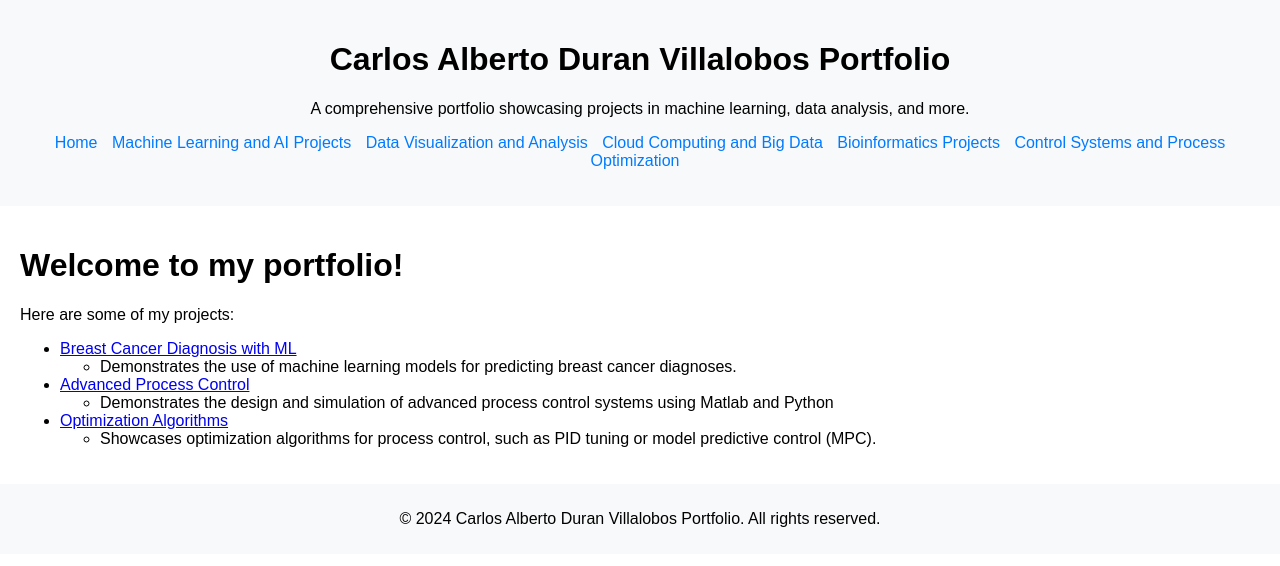
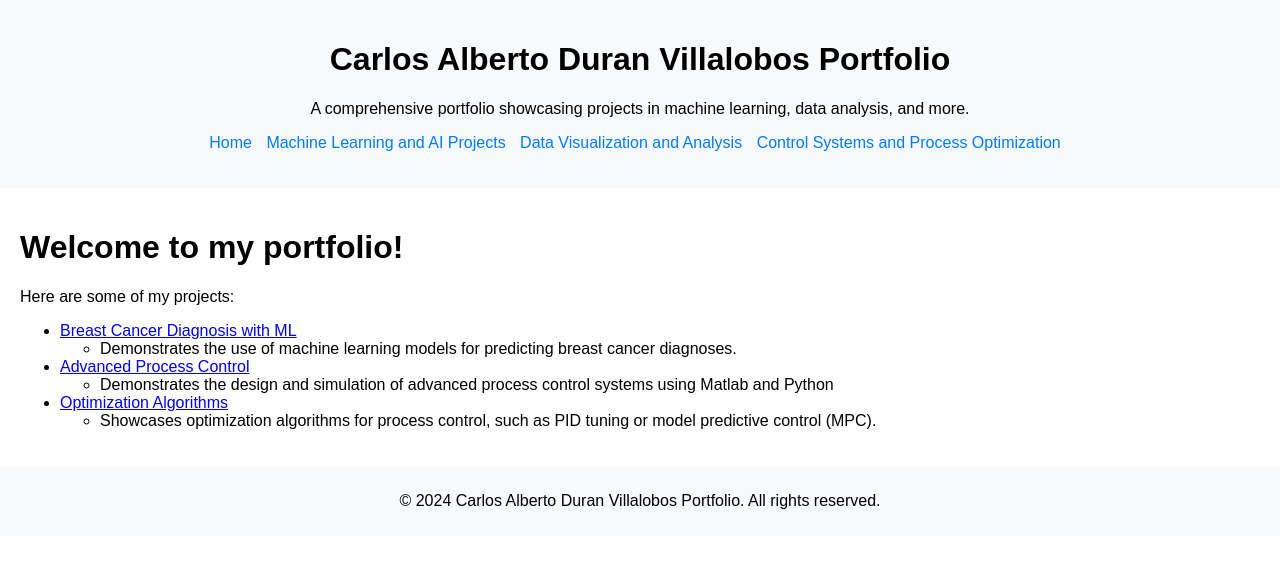
Before and after one commit to CarlosADuranVIllalobos/CarlosADuranVIllalobos.github.io, a Jekyll site: the page built from index.md, in a window 1280 px wide. Shown: the top 566 px of the page. Built offline with Jekyll 4.4.1, drawn with Linux system fonts in a browser that asks for light colours; some of the changed lines change nothing that is shown.

Commit message:
Update _config.yml

```diff
--- a/_config.yml
+++ b/_config.yml
@@ -12,9 +12,9 @@ nav:
     url: "/machine-learning/"
   - title: "Data Visualization and Analysis"
     url: "/data-visualization/"
-  - title: "Cloud Computing and Big Data"
-    url: "/cloud-computing/"
-  - title: "Bioinformatics Projects"
-    url: "/bioinformatics/"
+#  - title: "Cloud Computing and Big Data"
+#    url: "/cloud-computing/"
+#  - title: "Bioinformatics Projects"
+#    url: "/bioinformatics/"
   - title: "Control Systems and Process Optimization"
     url: "/control-systems/"
```
